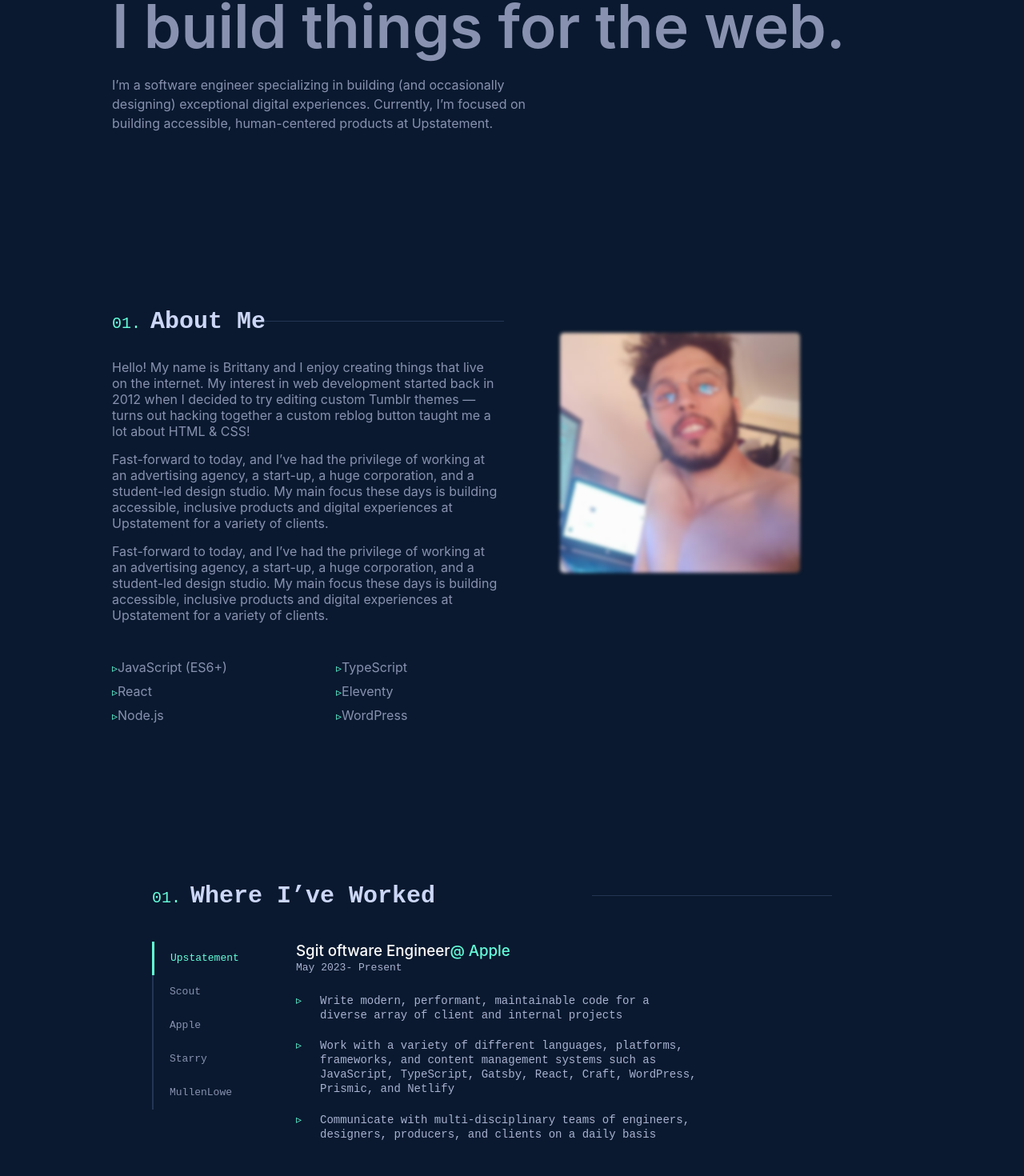
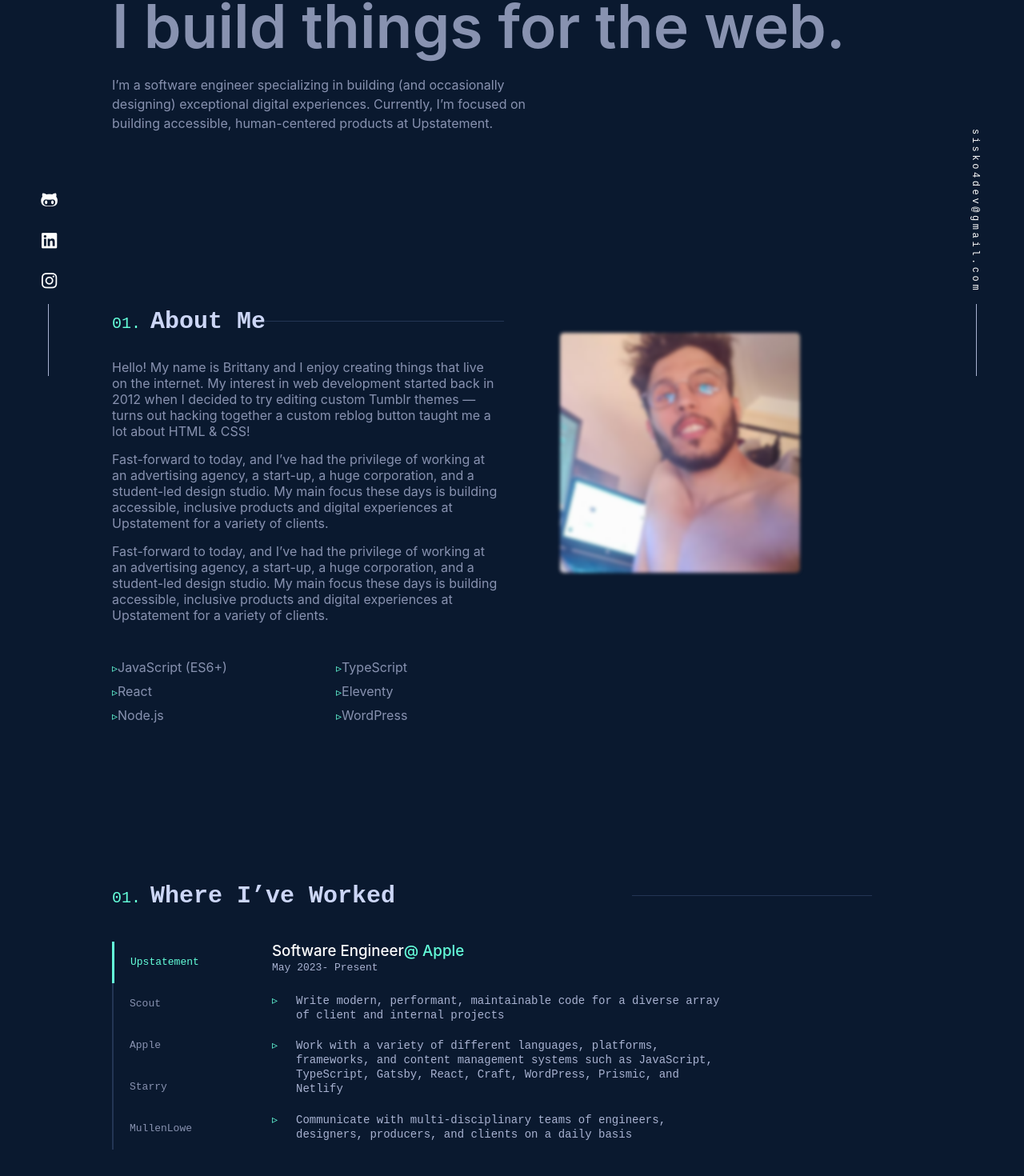
Before and after one commit to YassineBouchama1/Portfolio-V2, a React (Vite) app: page / in a window 1280 px wide. Shown: the part 330-1800 px from the top of the page at 80% size. Built offline with nearby package versions, Linux system fonts and the light colour scheme.

Commit message:
finish all seaction web

```diff
--- a/src/App.css
+++ b/src/App.css
@@ -1,9 +1,79 @@
 .App{
   background-color: var( --navy);
   height: 100vh;
+  position: relative;
 }
 section {
   margin: 0px auto;
   padding: 100px 0px;
   max-width: 1000px;
 }
+
+
+.slide-side{
+  display: flex;
+  flex-direction: column;
+  -webkit-box-align: center;
+  align-items: center;
+  position: relative;
+}
+.slide-side a{
+
+  color: white;
+
+  padding: 10px;
+  font-family: var(--font-mono);
+  font-size: var(--fz-xxs);
+  line-height: var(--fz-lg);
+  font-weight: 100;
+  letter-spacing: 0.3em;
+  -webkit-writing-mode: vertical-rl;
+  writing-mode: vertical-rl;
+  }
+  .slide-side i{
+    font-size: var(--fz-xxl);
+
+  }
+.slide-side a:hover{
+color: var(--green);
+}
+.email__StyledLinkWrapper-left{
+  width: 40px;
+  position: fixed;
+  bottom: 0px;
+  left: 40px;
+  right: auto;
+
+  z-index: 10;
+  color: var(--light-slate);
+}
+.email__StyledLinkWrapper-right{
+  width: 40px;
+  position: fixed;
+  bottom: 0px;
+  left: auto;
+  right: 40px;
+  z-index: 10;
+  color: var(--light-slate);
+}
+
+.email__StyledLinkWrapper-right::after{
+
+    content: "";
+    display: block;
+    width: 1px;
+    height: 90px;
+    margin: 0px auto;
+    background-color: var(--light-slate);
+}
+
+
+  .email__StyledLinkWrapper-left::after{
+
+      content: "";
+      display: block;
+      width: 1px;
+      height: 90px;
+      margin: 0px auto;
+      background-color: var(--light-slate);
+  }
--- a/src/App.jsx
+++ b/src/App.jsx
@@ -2,7 +2,9 @@
 
 import './App.css'
 import About from './Components/About/About'
+import Contact from './Components/Contact/Contact'
 import Experience from './Components/Experience/Experience'
+import Footer from './Components/Footer/Footer'
 import Hero from './Components/Hero/Hero'
 import NavBar from './Components/NavBar/NavBar'
 import OtherProjects from './Components/OtherProjects/OtherProjects'
@@ -21,6 +23,26 @@
 <Experience/>
 <Projects/>
 <OtherProjects/>
+<Contact/>
+<Footer/>
+
+<div className="slide-side">
+<div class="email__StyledLinkWrapper-left">
+<a><i class="fa-brands fa-github-alt"></i></a>
+<a><i class="fa-brands fa-linkedin"></i></a>
+<a><i class="fa-brands fa-instagram"></i></a>
+</div>
+</div>
+
+
+<div className="slide-side">
+<div class="email__StyledLinkWrapper-right">
+<a href="mailto:brittany.chiang@gmail.com">sisko4dev@gmail.com</a>
+</div>
+</div>
+
+
+
     </div>
   )
 }
--- /dev/null
+++ b/src/Components/Contact/Contact.jsx
@@ -0,0 +1,21 @@
+import React from 'react'
+import TitleSection from '../TitleSection/TitleSection'
+import './Contact.scss'
+export default function Contact() {
+  return (
+    <section>
+<div className='contact'>
+
+
+<div className='text-contact'>
+<h2 className='title-contact'>What’s Next?</h2>
+<h1>Get In Touch</h1>
+<p>Although I’m not currently looking for any new opportunities, my inbox is always open. Whether you have a question or just want to say hi, I’ll try my best to get back to you!</p>
+
+</div>
+<a class="email-link" href="mailto:sisko4dev@gmail.com" rel="noopener noreferrer" target="_blank">Say Hello</a>
+</div>
+
+    </section>
+  )
+}
--- /dev/null
+++ b/src/Components/Contact/Contact.scss
@@ -0,0 +1,78 @@
+.contact{
+    display: flex;
+    flex-direction: column;
+    align-items: center;
+    justify-content: center;
+    width: 100%;
+    height: 100%;
+    transition: var(--transition);
+}
+
+
+.title-contact{
+
+        // padding: 30px 0;
+        margin: 0px;
+        font-family: var(--font-sans);
+        font-size: clamp(10px, 8vw, 18px);
+        position: relative;
+        font-weight: 600;
+        color: var(--green);
+        line-height: 1.1;
+        width: 100%;
+        font-family: var(--font-mono);
+
+
+
+
+}
+
+
+.title-contact::before{
+    content: '01. ';
+       font-weight: 200;
+       font-size: clamp(15px, 8vw,20px);
+    left: 50%;
+    top: 0;
+    color: var(--green);
+}
+
+
+.text-contact{
+ width: 70%;
+ text-align: center;
+ gap: 20px;
+ display: flex;
+ flex-direction: column;
+ align-items: center;
+ h1{
+    color: var(--lightest-slate);
+    font-family: var(--font-sans);
+    font-size: clamp(20px , 9vw , 40px);
+ }
+ p{
+    color: var(--slate);
+    font-family: var(--font-sans);
+    font-size: clamp(10px , 8vw , 20px);
+ }
+}
+
+.email-link {
+    color: var(--green);
+    background-color: transparent;
+    border: 1px solid var(--green);
+    border-radius: var(--border-radius);
+    padding: 1.25rem 1.75rem;
+    font-size: var(--fz-sm);
+    font-family: var(--font-mono);
+    line-height: 1;
+    text-decoration: none;
+    cursor: pointer;
+    transition: var(--transition);
+    margin-top: 50px;
+}
+
+.email-link:hover{
+    background-color: hsla(115, 66%, 40%, 0.2);
+
+}
--- a/src/Components/Experience/Experience.jsx
+++ b/src/Components/Experience/Experience.jsx
@@ -50,7 +50,7 @@
 
 
 <div className='visible contenct-item' id='1'>
-<h3>Sgit oftware Engineer<a href='' className='compamy'>@ Apple</a></h3>
+<h3>Software Engineer<a href='' className='compamy'>@ Apple</a></h3>
 <p class="range">May 2023- Present</p>
 <div><ul>
 <li>Write modern, performant, maintainable code for a diverse array of client and internal projects</li>
--- a/src/Components/Experience/Experience.scss
+++ b/src/Components/Experience/Experience.scss
@@ -1,10 +1,10 @@
 .experience{
 
-    display: flex;
-    flex-direction: column;
-    justify-content: center;
-    padding: 0 50px;
-    align-items: center;
+    // display: flex;
+    // flex-direction: column;
+    // justify-content: center;
+    // padding: 0 50px;
+    // align-items: center;
 }
 
 .list-btn{
@@ -28,7 +28,7 @@
     display: flex;
     -webkit-box-align: center;
     align-items: center;
-   width: 100%;
+
     height: var(--tab-height);
     padding: 0px 20px 2px;
     border-left: 2px solid var(--lightest-navy);
@@ -42,6 +42,7 @@
     transition: all .2s cubic-bezier(0.645,0.045,0.355,1);
     visibility: visible;
     opacity: 1;
+    height: 100%;
     transform: matrix3d(1, 0, 0, 0, 0, 1, 0, 0, 0, 0, 1, 0, 0, 0, 0, 1);
     transition: opacity 0.5s cubic-bezier(0.645, 0.045, 0.355, 1) 0.2s, transform 0.5s cubic-bezier(0.645, 0.045, 0.355, 1) 0.2s;
   }
@@ -53,10 +54,11 @@
 
   }
 
-  button span:hover{
-filter: blur(2px);
-background-color: transparent;
+  button:hover{
+    background-color: hsla(120, 4%, 62%, 0.2);
     color: var(--green);
+
+
 
   }
 }
--- /dev/null
+++ b/src/Components/Footer/Footer.jsx
@@ -0,0 +1,11 @@
+import React from 'react'
+import './Footer.scss'
+export default function Footer() {
+  return (
+
+    <footer>
+    <a><p>Built by SiskoWeb</p></a>
+    </footer>
+
+  )
+}
--- /dev/null
+++ b/src/Components/Footer/Footer.scss
@@ -0,0 +1,19 @@
+footer{
+    padding: 40px 0px;
+    display: flex;
+    justify-content: center;
+    text-align: center;
+    align-items: center;
+
+    p{
+        cursor: pointer;
+        color: var(--light-slate);
+        font-family: var(--font-mono);
+        font-size: var(--fz-xxs);
+        line-height: 1;
+        transition: var(--transition);
+    }
+    p:hover{
+        color: var(--green);
+    }
+}
--- a/src/Components/OtherProjects/OtherProjects.scss
+++ b/src/Components/OtherProjects/OtherProjects.scss
@@ -25,7 +25,11 @@
 
 
 .mini-card-other-project:hover{
-    transform: translateY(-12px);
+    transform: translateY(-10px);
+    cursor: pointer;
+ .other-projet-bottom h2{
+    color: var(--green);
+ }
 }
 .mini-card-other-project {
     gap: 15px;
@@ -75,6 +79,7 @@
     }
 
     .other-project-link {
+
         align-items: center;
 
         font-size: clamp(10px, 8vw,  20px);
@@ -83,8 +88,11 @@
 
         i {
             padding: 5px;
+            cursor: pointer;
         }
-
+        i:hover{
+            color: var(--green);
+        }
     }
 }
 
@@ -92,6 +100,7 @@
 
 
 .other-projet-bottom {
+    transition: var(--transition);
     flex-basis: 70%;
     text-align: start;
     gap: 15px;
--- a/src/Components/Projects/Projects.jsx
+++ b/src/Components/Projects/Projects.jsx
@@ -16,7 +16,8 @@
 
     <CardProject2 imgDirection={'right'} pimg={p1} title={'Social Media'}/>
     <CardProject2 imgDirection={'left'}  pimg={p2} title={'Pyxel'}/>
-
+    <CardProject2 imgDirection={'right'} pimg={p1} title={'Social Media'}/>
+    <CardProject2 imgDirection={'left'}  pimg={p2} title={'Pyxel'}/>
     </div>
     </div>
 
--- a/src/Components/Projects/Projects.scss
+++ b/src/Components/Projects/Projects.scss
@@ -1,14 +1,15 @@
 .projects{
 
-    display: flex;
-    flex-direction: column;
-    justify-content: center;
-    padding: 0 50px;
-    margin-bottom: 100px;
-    height: 100vh;
+    // display: flex;
+    // flex-direction: column;
+    // justify-content: center;
+    // padding: 0 50px;
+    // margin-bottom: 100px;
+    // height: 100vh;
 
 }
 .list-Projects{
     display: flex;
     flex-direction: column;
+    gap: 30px;
 }
```
